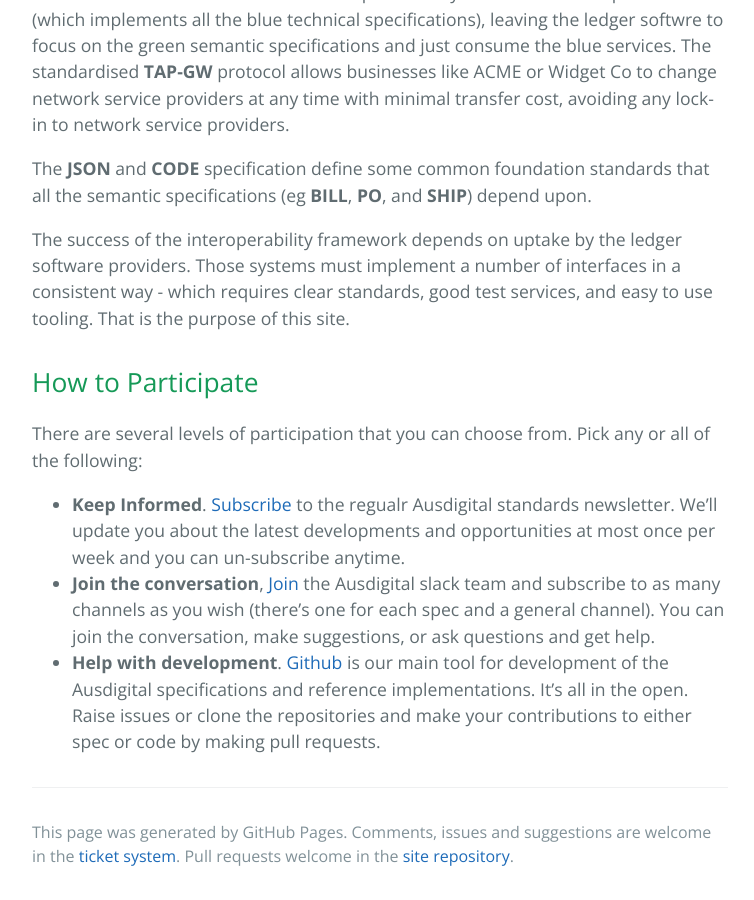
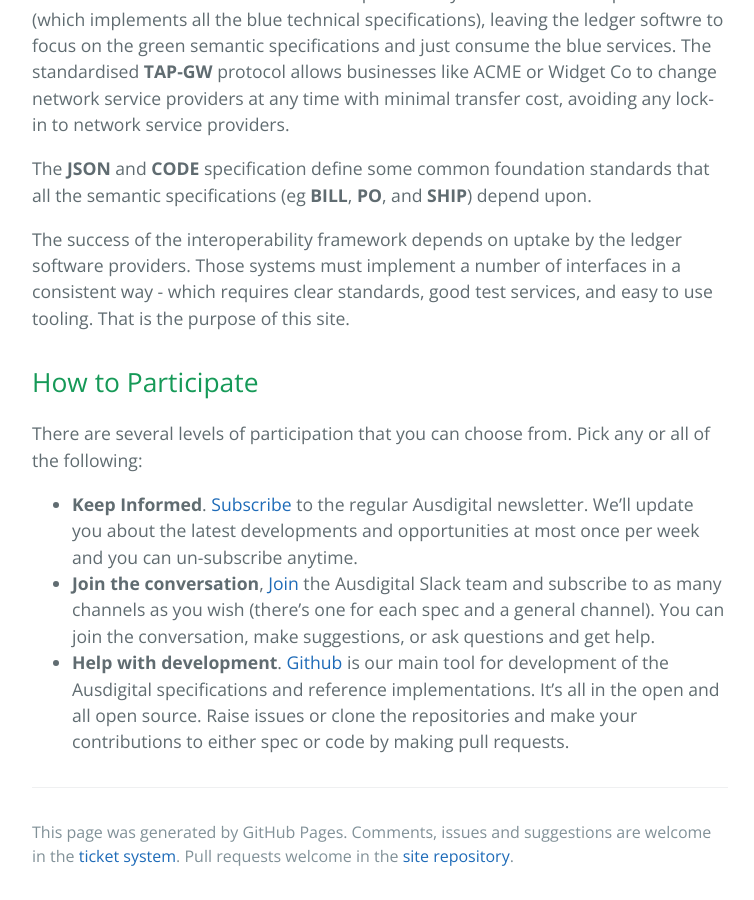
Before and after one commit to ausdigital/ausdigital.github.io, a Jekyll site: the page built from index.md, in a window 1280 px wide and 900 px high, scrolled down 2945 px. Shown: the whole window, without its empty margins (328-1082 px from the left). Built offline with Jekyll 4.4.1, drawn with Linux system fonts in a browser that asks for light colours; our own code applies the rules of GitHub Pages for plain Markdown files.

Commit message:
typos & formatting

```diff
--- a/index.md
+++ b/index.md
@@ -43,6 +43,7 @@
 ## How to Participate
 
 There are several levels of participation that you can choose from.  Pick any or all of the following:
-* **Keep Informed**.  [Subscribe](http://eepurl.com/ctZ6hf) to the regualr Ausdigital standards newsletter.  We'll update you about the latest developments and opportunities at most once per week and you can un-subscribe anytime.
-* **Join the conversation**,  [Join](http://chat.ausdigital.org/) the Ausdigital slack team and subscribe to as many channels as you wish (there's one for each spec and a general channel).  You can join the conversation, make suggestions, or ask questions and get help.
-* **Help with development**.  [Github](https://github.com/ausdigital) is our main tool for development of the Ausdigital specifications and reference implementations. It's all in the open.  Raise issues or clone the repositories and make your contributions to either spec or code by making pull requests.
+
+* **Keep Informed**.  [Subscribe](http://eepurl.com/ctZ6hf) to the regular Ausdigital newsletter.  We'll update you about the latest developments and opportunities at most once per week and you can un-subscribe anytime.
+* **Join the conversation**,  [Join](http://chat.ausdigital.org/) the Ausdigital Slack team and subscribe to as many channels as you wish (there's one for each spec and a general channel).  You can join the conversation, make suggestions, or ask questions and get help.
+* **Help with development**.  [Github](https://github.com/ausdigital) is our main tool for development of the Ausdigital specifications and reference implementations. It's all in the open and all open source.  Raise issues or clone the repositories and make your contributions to either spec or code by making pull requests.
```
